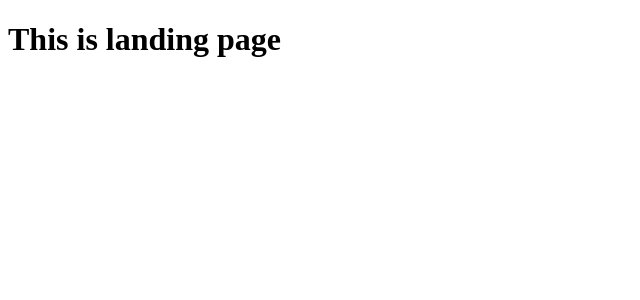
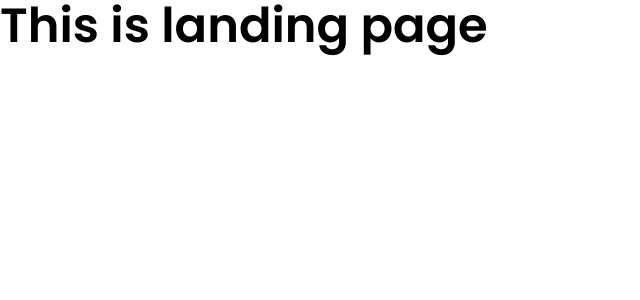
Before and after one commit to Sun-Deep/NewsFeed, a React (Create React App) app: page / in a window 1280 px wide. Shown: the top 300 px of the page, without its empty margins (0-640 px from the left). Built offline with nearby package versions, Linux system fonts and the light colour scheme.

Commit message:
global css setup

```diff
--- /dev/null
+++ b/src/index.css
@@ -0,0 +1,51 @@
+@import url('https://fonts.googleapis.com/css2?family=Poppins:ital,wght@0,100;0,200;0,300;0,400;0,500;0,600;0,700;0,800;0,900;1,100;1,200;1,300;1,400;1,500;1,600;1,700;1,800;1,900&display=swap');
+
+*,
+*::after,
+*::before {
+    padding: 0;
+    margin: 0;
+    box-sizing: border-box;
+    font-family: 'Poppins', sans-serif;
+}
+
+h1{
+    font-style: normal;
+    font-weight: 600;
+    font-size: 48px;
+    line-height: 51px;
+}
+
+h2{
+    font-style: normal;
+    font-weight: 600;
+    font-size: 36px;
+    line-height: 51px;
+}
+
+p{
+    font-size: 16px;
+    line-height: 24px;
+    letter-spacing: -0.045em;
+    color: #000000;
+}
+
+.black {
+    color: #363636;
+}
+
+.black-bg {
+    background-color: #363636;
+}
+
+.white {
+    color: #F9F9F9;
+}
+
+.white-bg {
+    background-color: #F9F9F9;
+}
+
+.disabled {
+    color: #A9A9A9;
+}
--- a/src/index.js
+++ b/src/index.js
@@ -2,6 +2,7 @@
 import ReactDOM from 'react-dom';
 import App from './App';
 import reportWebVitals from './reportWebVitals';
+import './index.css'
 
 ReactDOM.render(
   <React.StrictMode>
```
Also changed, not shown: src/pages/Landing/index.jsx (renamed from src/pages/Landing.jsx).
